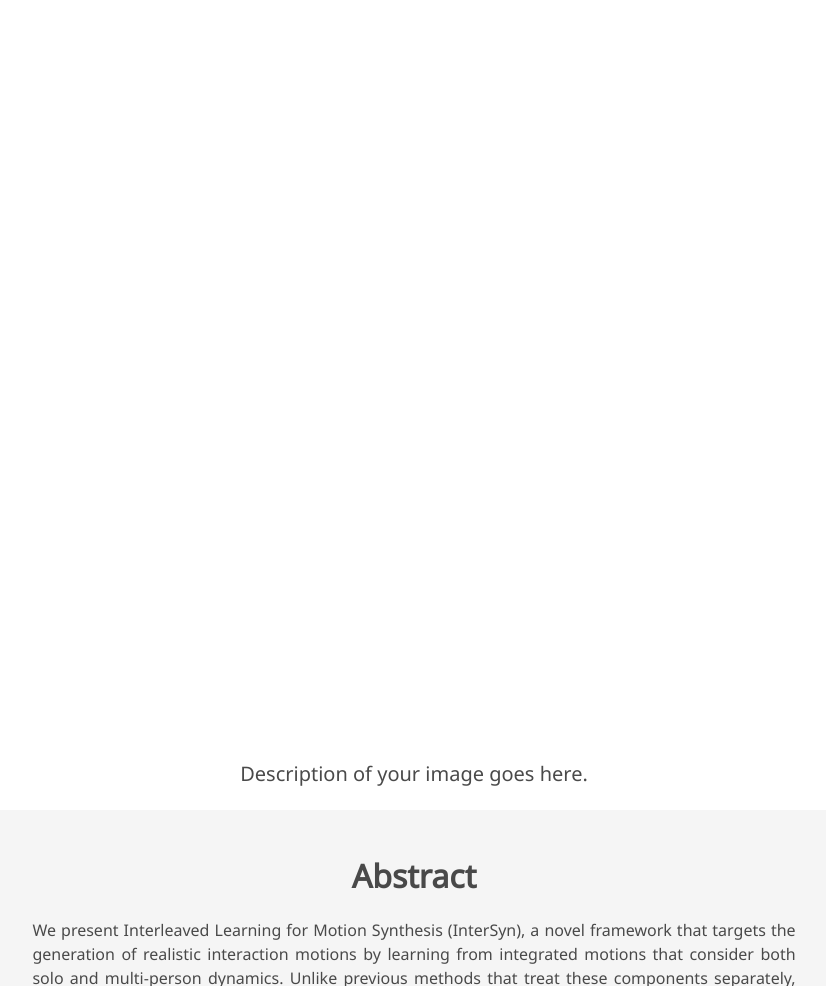
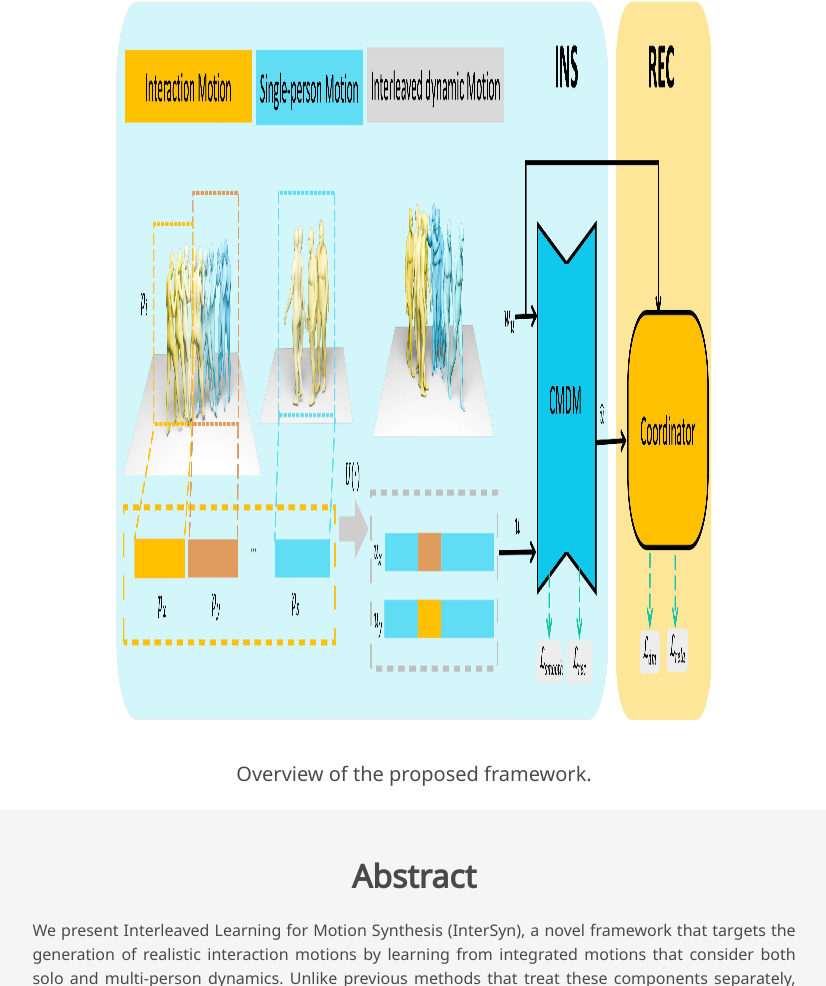
Before and after one commit to myy888/InterSyn, a plain HTML site: page index.html in a window 1280 px wide. Shown: the part 439-1425 px from the top of the page, without its empty margins (226-1052 px from the left). Drawn offline with nearby package versions, Linux system fonts and the light colour scheme; some icons are missing; a web font is replaced by a local one.

Commit message:
Update index.html

```diff
--- a/index.html
+++ b/index.html
@@ -115,12 +115,12 @@
 
       <!-- Replace with your PNG image -->
       <figure class="image is-3by2" style="max-width: 600px; margin: auto;">
-        <img src="static/images/method.jpeg" alt="Project result image">
+        <img src="static/images/method.jpg" alt="Project result image">
       </figure>
 
       <!-- Optional Caption -->
       <h2 class="subtitle has-text-centered mt-4">
-        Description of your image goes here.
+        Overview of the proposed framework.
       </h2>
 
     </div>
```
